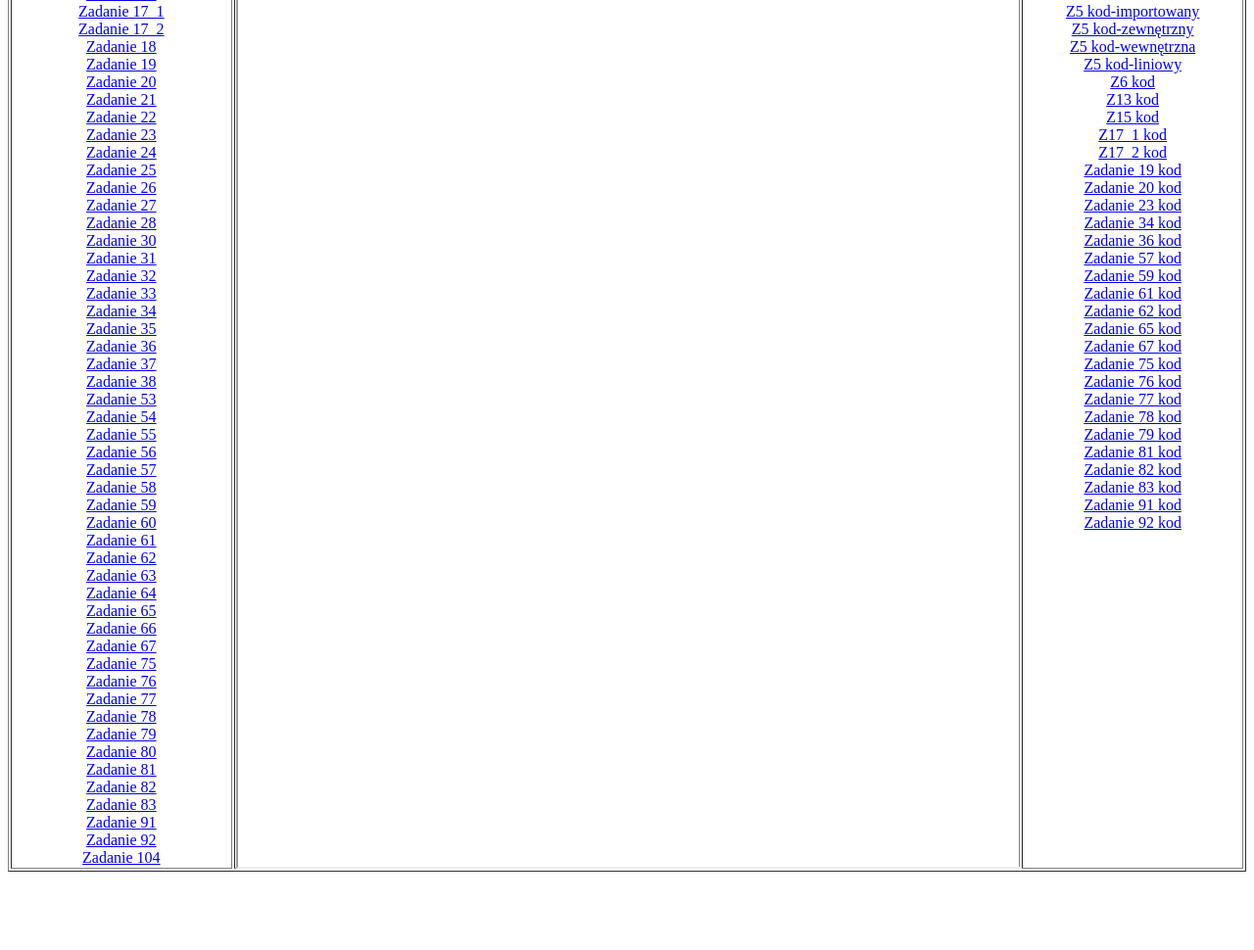
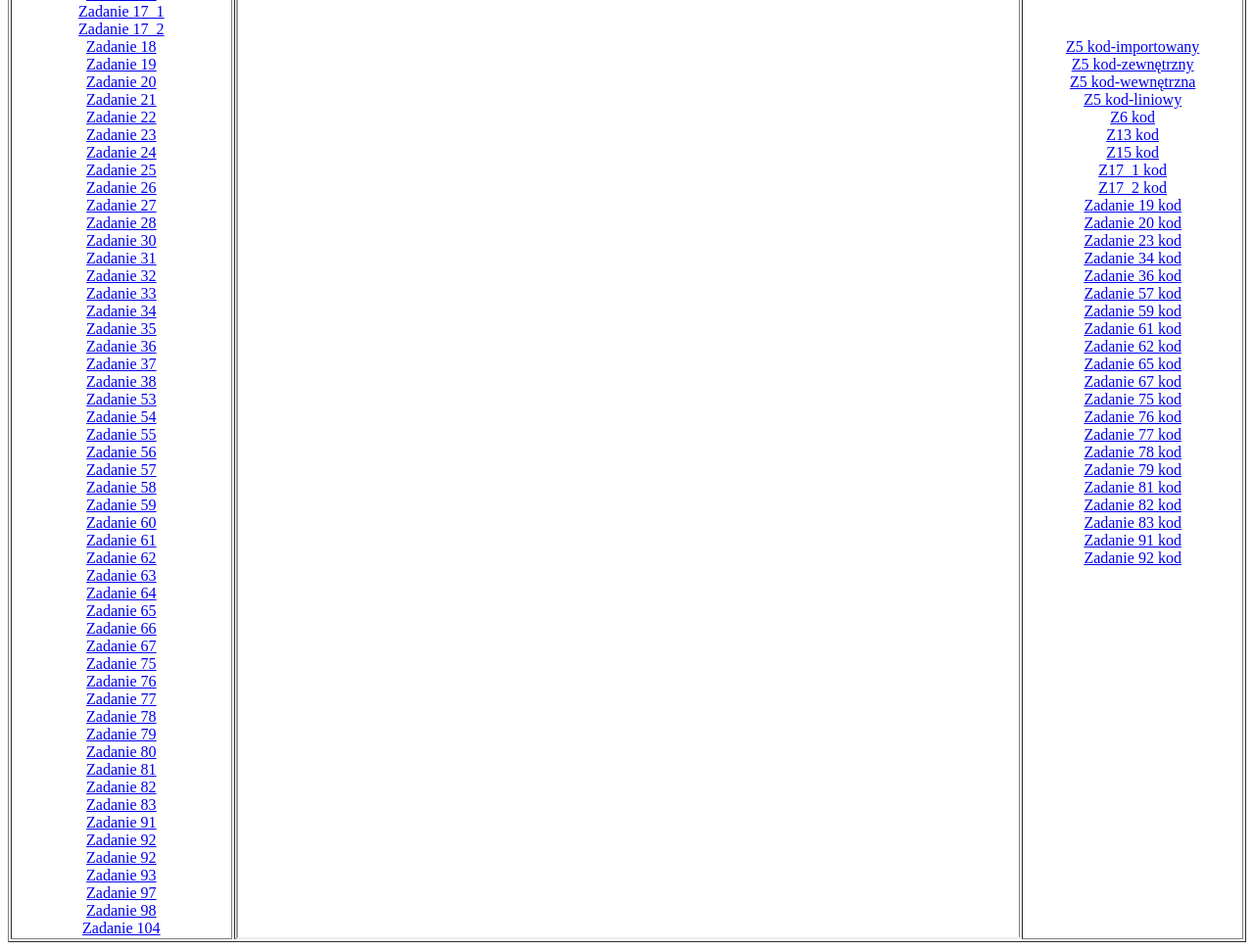
Before and after one commit to 24Piotr/CSS, a plain HTML site: page index.html in a window 1280 px wide. Shown: the part 352-1322 px from the top of the page at 98% size. Before the commit the page ends 1250 px from the top, so only its background shows below. Drawn offline with Linux system fonts and the light colour scheme.

Commit message:
Update index.html

```diff
--- a/index.html
+++ b/index.html
@@ -75,6 +75,10 @@
                         <a href="zadanie83_gied.html" target="_blank">Zadanie 83</a> <br>
                         <a href="zadanie91_gied.html" target="_blank">Zadanie 91</a> <br>
                         <a href="zadanie92_gied.html" target="_blank">Zadanie 92</a> <br>
+                        <a href="zadanie92_gied.html" target="_blank">Zadanie 92</a> <br>
+                        <a href="zadanie93_gied.html" target="_blank">Zadanie 93</a> <br>
+                        <a href="zadanie97_gied.html" target="_blank">Zadanie 97</a> <br>
+                        <a href="zadanie98_gied.html" target="_blank">Zadanie 98</a> <br>
                         <a href="zadanie104_gied.html" target="strony">Zadanie 104</a>
                 </ol>
                 </td>
```
